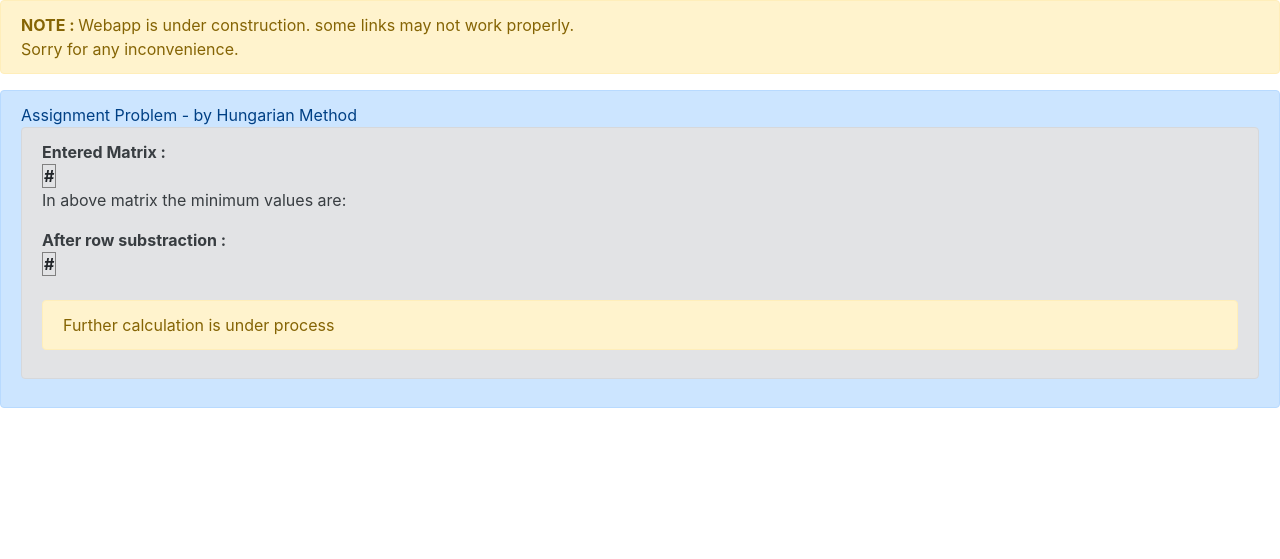
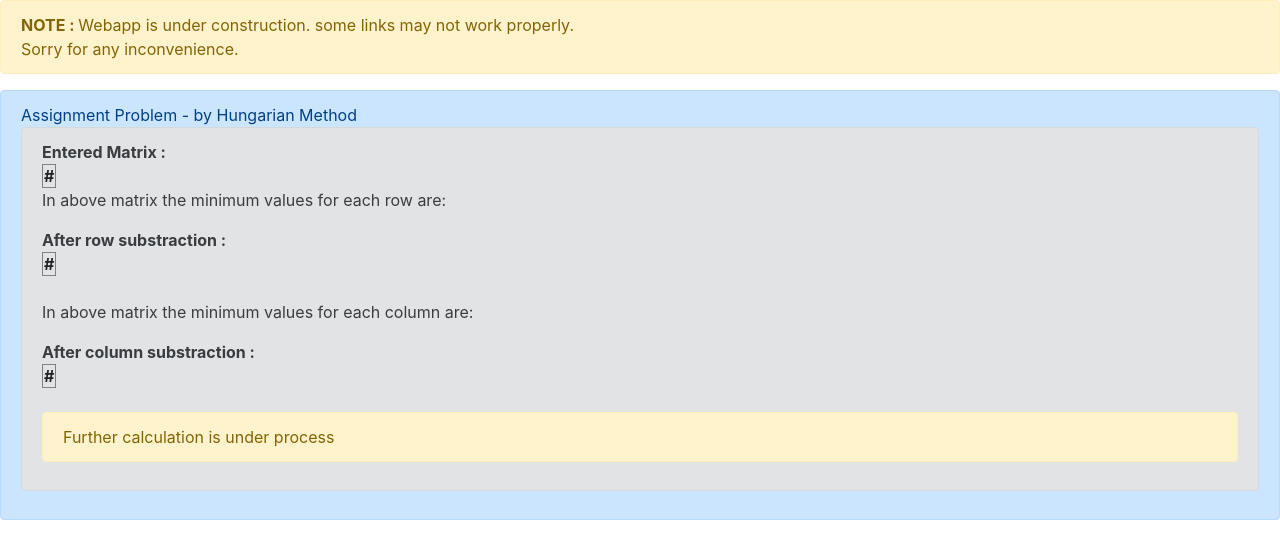
Before and after one commit to ajay1salunkhe/learn, a Django app: page /ot/assignment-problem/answer in a window 1280 px wide. Shown: the part 56-615 px from the top of the page. Run offline with Django 3.2, Linux system fonts and the light colour scheme; some libraries are stand-ins or nearby versions.

Commit message:
column sub of ass problem done

```diff
--- a/opt_tech/views.py
+++ b/opt_tech/views.py
@@ -41,7 +41,12 @@
 
                 print("l2 = ",l2)
                 print("l1 = ",l1)
-                return render(request, 'opt_tech/ass_problem_ans.html', {"l1":list(l1),"l2":list(l2),"minr":list(minr),"rows":range(1,rows+1),"cols":range(1,cols+1)})
+                import numpy as np
+                minc=np.min(l2, axis=0)
+                l3 = list(l2-minc)
+                minc = list(minc)
+
+                return render(request, 'opt_tech/ass_problem_ans.html', {"l1":list(l1),"l2":list(l2),"l3":list(l3),"minr":list(minr),"minc":list(minc),"rows":range(1,rows+1),"cols":range(1,cols+1)})
         except Exception as e:
             print(str(e))
         if form.is_valid():
--- a/tutorial/templates/opt_tech/ass_problem_ans.html
+++ b/tutorial/templates/opt_tech/ass_problem_ans.html
@@ -27,7 +27,7 @@
             </tbody>
       </table>
 
-      In above matrix the minimum values are:<br>
+      In above matrix the minimum values for each row are:<br>
       <ol type="1">
         {% for o in minr %}
           <li> row min value : {{ o }}</li>
@@ -57,6 +57,38 @@
             </tbody>
       </table>
       <br>
+
+      In above matrix the minimum values for each column are:<br>
+      <ol type="1">
+        {% for o in minc %}
+          <li> column min value : {{ o }}</li>
+        {% endfor %}
+      </ol>
+
+      <b>After column substraction :</b>
+      <table border="1">
+          <thead>
+              <tr>
+                <th scope="col">#</th>
+                {% for c in cols %}
+                <th scope="col">C{{c}}</th>
+                {% endfor %}
+              </tr>
+          </thead>
+
+          <tbody>
+              {% for r in l3 %}
+                <tr>
+                  <th scope="row">R</th>
+                  {% for x in r %}
+                    <td><center>{{ x }}</center></td>
+                  {% endfor %}
+                </tr>
+              {% endfor %}
+            </tbody>
+      </table>
+      <br>
+
       <div class="alert alert-warning" role="alert">
         Further calculation is under process
       </div>
--- a/tutorial/templates/opt_tech/ass_problem_next.html
+++ b/tutorial/templates/opt_tech/ass_problem_next.html
@@ -21,7 +21,7 @@
                 <tr>
                   <th scope="row">R{{r}}</th>
                   {% for x in cols %}
-                    <td><center><input type="number" id="{{r}}{{x}}" name="{{r}}{{x}}" style="width: 40px;" min="0"></center></td>
+                    <td><center><input type="number" id="{{r}}{{x}}" name="{{r}}{{x}}" style="width: 40px;" min="0" required></center></td>
                   {% endfor %}
                 </tr>
               {% endfor %}
```
